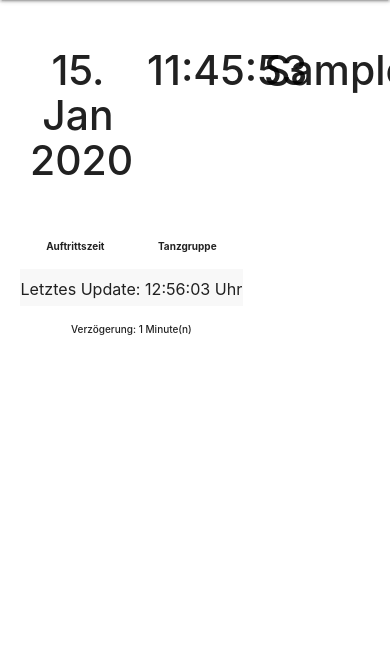
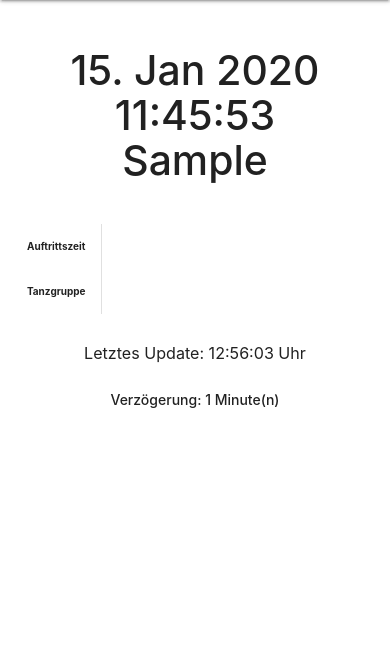
Before and after one commit to cbrauweiler/Gardetreffen-Programm, a PHP site: page / in a window 390 px wide; the page is wider, and only the part inside the window is pictured. Shown: the part 56-727 px from the top of that part. Run offline with PHP 8.4, Linux system fonts and the light colour scheme; tables that the repository leaves empty hold one stand-in row (values such as "Sample post"); a stand-in replaces the project's code that opens the database connection; lists and menus that the app fills with data are empty.

Commit message:
optimize mobile view

```diff
--- a/index.php
+++ b/index.php
@@ -170,29 +170,16 @@ else $isadm = false;
 				<!-- Header -->
 				<div class="row">
 					<h3><strong>
-						<div class="col s4 center"><?php echo date("d. M Y", strtotime($settings_date)); ?></div>
-						<div class="col s4 center" id="MyClockDisplay"><?php if(isset($_GET['devtime'])) { echo $_GET['devtime']; } ?></div>
-						<div class="col s4 center"><?php echo $settings_location; ?></div>
+						<div class="col s12 m4 center"><?php echo date("d. M Y", strtotime($settings_date)); ?></div>
+						<div class="col s12 m4 center" id="MyClockDisplay"><?php if(isset($_GET['devtime'])) { echo $_GET['devtime']; } ?></div>
+						<div class="col s12 m4 center"><?php echo $settings_location; ?></div>
 					</strong></h3>
 				</div>
 
 				<br />
 
 				<!-- Tabelle -->
-				<h<?php echo $settings_table_font_size;?>>
-				<table class="striped centered">
-					<thead>
-					  <tr>
-						<th>Auftrittszeit</th>
-						<th>Tanzgruppe</th>
-						<?php if(!empty($_SESSION['id'])) { echo '<th></th>'; } ?>
-					  </tr>
-					</thead>
-					<tbody id="sqloutput">
-
-					</tbody>
-				</table>
-				</h<?php echo $settings_table_font_size;?>>
+				<div id="sqloutput"></div>
 
 				<?php
 				// Formular für neuen Auftritt & Verzögerung
@@ -204,22 +191,22 @@ else $isadm = false;
 							<form class="col s12 center" method="POST" action="'.$_SERVER['PHP_SELF'].'">
 								<h5>Verzögerungszeit ändern</h5>
 								<div class="row">
-									<div class="input-field col s3">
+									<div class="input-field col s12 m3">
 										<button class="btn waves-effect waves-light" type="submit" name="m10">10 Minuten
 											<i class="material-icons left">remove</i>
 										</button>
 									</div>
-									<div class="input-field col s3">
+									<div class="input-field col s12 m3">
 										<button class="btn waves-effect waves-light" type="submit" name="m5">5 Minuten
 											<i class="material-icons left">remove</i>
 										</button>
 									</div>
-									<div class="input-field col s3">
+									<div class="input-field col s12 m3">
 										<button class="btn waves-effect waves-light" type="submit" name="p5">5 Minuten
 											<i class="material-icons left">add</i>
 										</button>
 									</div>
-									<div class="input-field col s3">
+									<div class="input-field col s12 m3">
 										<button class="btn waves-effect waves-light" type="submit" name="p10">10 Minuten
 											<i class="material-icons left">add</i>
 										</button>
@@ -234,15 +221,15 @@ else $isadm = false;
 							<form class="col s12 center" method="POST" action="'.$_SERVER['PHP_SELF'].'">
 								<h5>Neue Tanzgruppe hinzufügen</h5>
 								<div class="row">
-									<div class="input-field col s3">
+									<div class="input-field col s12 m3">
 										<input id="auftrittszeit" name="auftrittszeit" type="text" placeholder="hh:mm" class="validate" required>
 										<label for="auftrittszeit">Auftrittszeit</label>
 									</div>
-									<div class="input-field col s6">
+									<div class="input-field col s12 m6">
 										<input id="tanzgruppe" name="tanzgruppe" type="text" class="validate" required>
 										<label for="tanzgruppe">Tanzgruppe</label>
 									</div>
-									<div class="input-field col s3">
+									<div class="input-field col s12 m3">
 										<button class="btn waves-effect waves-light" type="submit" name="save">Hinzufügen
 											<i class="material-icons right">send</i>
 										</button>
--- a/main.php
+++ b/main.php
@@ -19,6 +19,22 @@
 	}
 
 	$x = '1';
+
+	echo '
+		<div class="row">
+		<h'.$settings_table_font_size.'>
+		<table class="striped centered responsive-table">
+			<thead>
+			  <tr>
+				<th>Auftrittszeit</th>
+				<th>Tanzgruppe</th>
+	';
+	if($isadm == true) { echo '<th>&nbsp;</th>'; }
+	echo '
+			  </tr>
+			</thead>
+			<tbody>
+	';
 
 	// Auftritte auslesen
 	if($result = mysqli_query($mysqli, $query)) {
@@ -59,17 +75,26 @@
 
 	// Letztes Update
 	echo '
-		<tr>
-			<td colspan="'.$colspan.'"><h6>Letztes Update: '.date("H:i:s", time()).' Uhr</h6></td>
-		</tr>
+				</tbody>
+			</table>
+			</h'.$settings_table_font_size.'>
+		</div>
+
+		<div class="row">
+			<div class="col s12 center">
+				<h6>Letztes Update: '.date("H:i:s", time()).' Uhr</h6>
+			</div>
+		</div>
 	';
 
 	// Verzögerung anzeigen
 	if($settings_delay != '0') {
 		echo '
-			<tr>
-				<td colspan="'.$colspan.'"><br /><strong>Verzögerung: '.$settings_delay.' Minute(n)</strong><br />&nbsp;</td>
-			</tr>
+			<div class="row">
+				<div class="col s12 center">
+					<h'.$settings_table_font_size.'><strong>Verzögerung: '.$settings_delay.' Minute(n)</strong><br />&nbsp;</h'.$settings_table_font_size.'>
+				</div>
+			</div>
 		';
 	}
 
```
